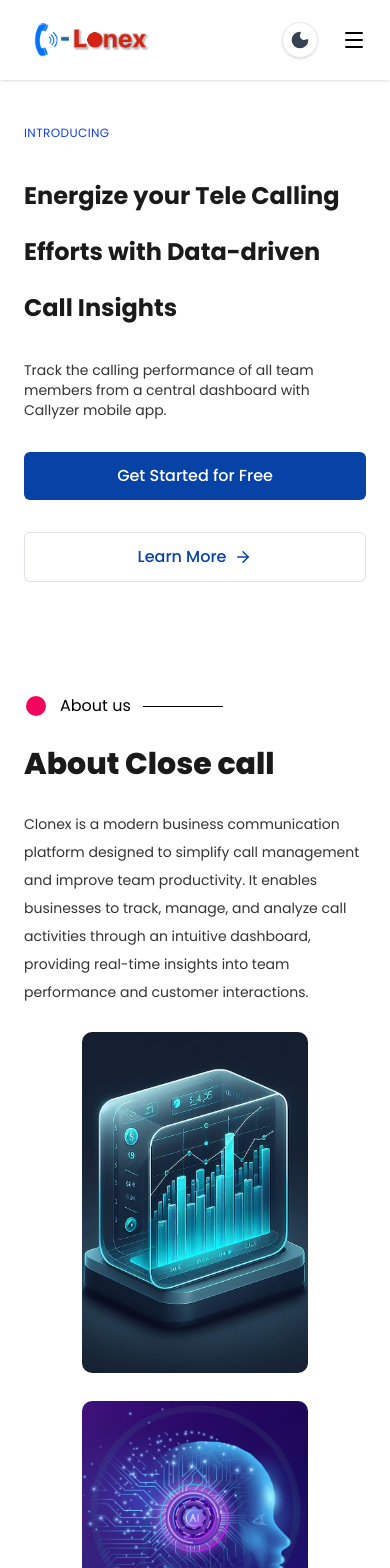
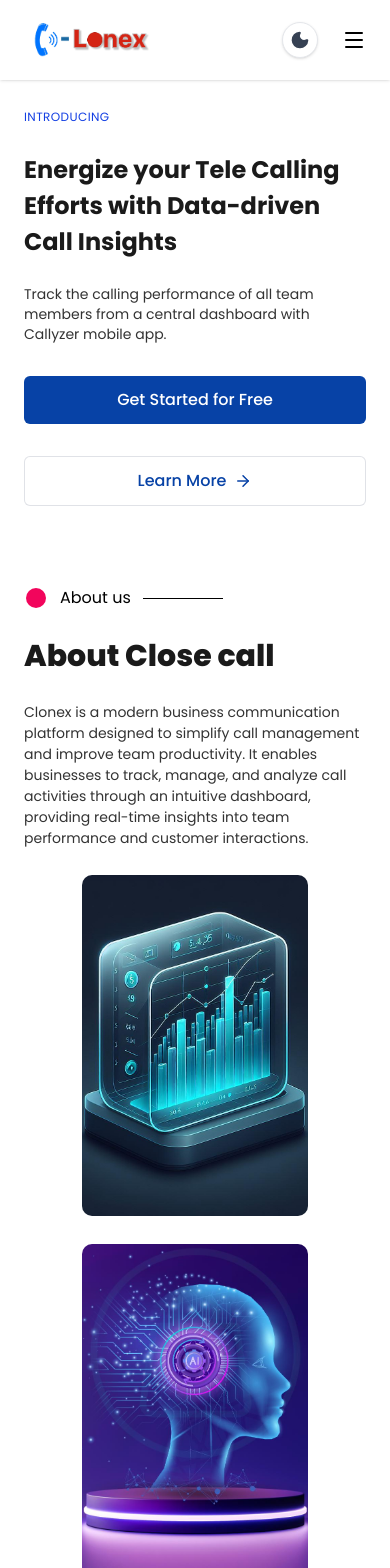
Before and after one commit to komalverma28419/Clonex, a React (Vite) app: page / in a window 390 px wide. Shown: the top 1568 px of the page. Built offline with nearby package versions, Linux system fonts and the light colour scheme.

Commit message:
error fixed

```diff
--- a/src/component/home/About.jsx
+++ b/src/component/home/About.jsx
@@ -9,13 +9,13 @@ const About = () => {
         alert("Navigating to web design page")
     }
   return (
-    <section className='py-10 xl:py-14'>
+    <section className=' py-6 md:py-10 xl:py-14'>
       <div className='max-w-7xl mx-auto px-6 md:px-8 lg:px-12 xl:px-14'>
         <div className='grid grid-cols-1 xl:grid-cols-[1.5fr_2fr] gap-6'>
             <div className='space-y-7'>
                 <Title text="About us" circleColor="#F2055C"/>
                 <h3 className='text-dark dark:text-dark-text font-extrabold text-3xl lg:text-4xl'>About Close call</h3>
-                <p className='text-font dark:text-dark-muted leading-7 text-sm md:text-base'>Clonex is a modern business communication platform designed to simplify call management
+                <p className='text-font dark:text-dark-muted leading-normal md:leading-7 text-sm md:text-base'>Clonex is a modern business communication platform designed to simplify call management
                     and improve team productivity. It enables businesses to track, manage, and analyze call
                     activities through an intuitive dashboard, providing real-time insights into team
                     performance and customer interactions.
--- a/src/component/home/Hero.jsx
+++ b/src/component/home/Hero.jsx
@@ -8,7 +8,7 @@ import { ArrowRight } from 'lucide-react'
 
 const Hero = () => {
   return (
-    <section className='py-10 xl:py-14 relative overflow-hidden'>
+    <section className='py-6 md:py-10 xl:py-14 relative overflow-hidden'>
       <div className='absolute bottom-4 right-0 lg:-right-28 xl:right-0 lg:block hidden'>
         <img src={bgHero} alt=""  className=''/>
       </div>
@@ -16,7 +16,7 @@ const Hero = () => {
         <div className='grid lg:grid-cols-2 grid-cols-1 gap-8'>
           <div className=''>
             <span className='text-[#133FE3] text-xs tracking-[0.4px]'>INTRODUCING</span>
-            <h1 className='text-2xl md:text-3xl lg:text-[42px] font-bold leading-14 dark:text-dark-text  text-dark mt-6'>Energize your Tele Calling Efforts with Data-driven Call Insights</h1>
+            <h1 className='text-2xl md:text-3xl lg:text-[42px] font-bold leading-normal md:leading-10 lg:leading-14 dark:text-dark-text  text-dark mt-6'>Energize your Tele Calling Efforts with Data-driven Call Insights</h1>
             <p className='text-font dark:text-dark-muted mt-6 md:text-base text-sm'>Track the calling performance of all team members from a central dashboard with Callyzer mobile app.</p>
             <div className='mt-8 flex flex-col sm:flex-row  gap-8'>
               <Button text="Get Started for Free" size='md' shine/>
```
